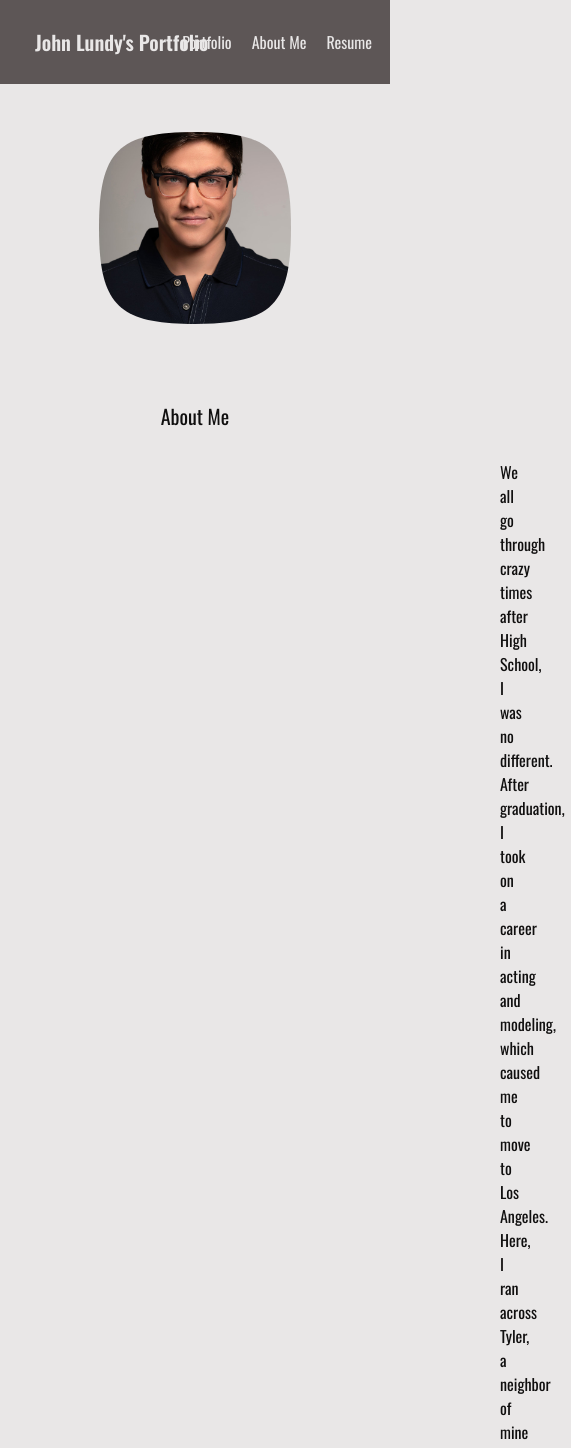
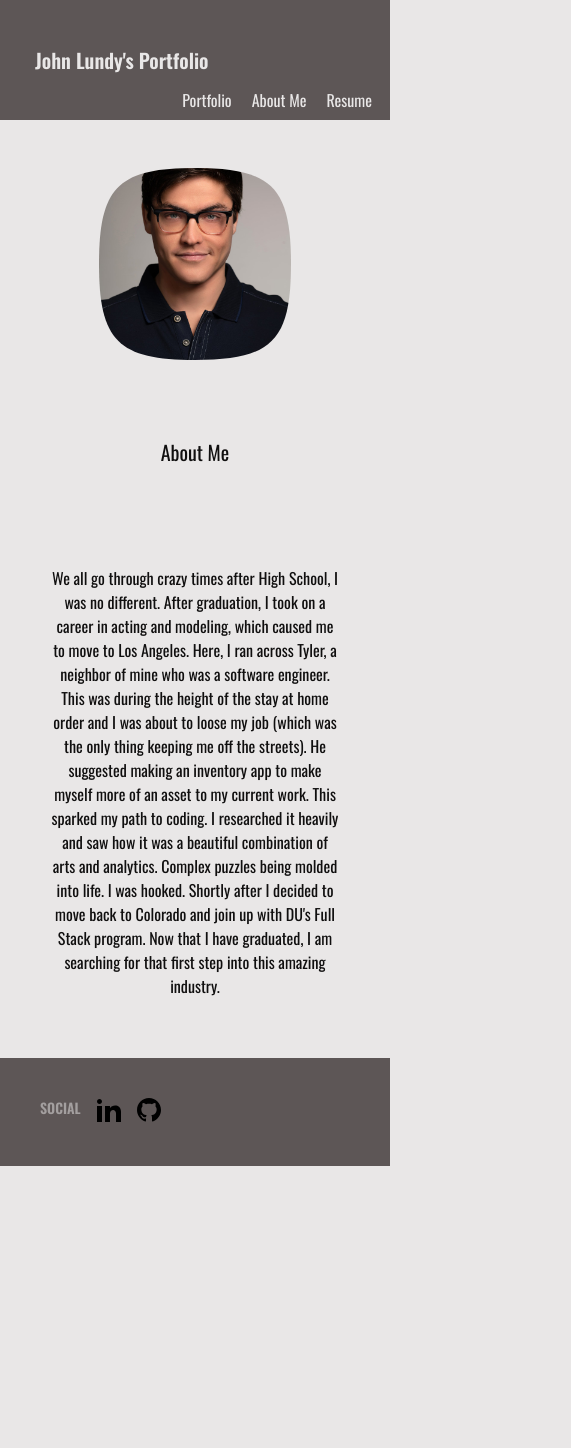
Before and after one commit to johnlundy94/portfolio, a React (Create React App) app: page /about-me in a window 390 px wide. Shown: the top 1448 px of the page, 571 px wide, since content can reach past the window. After the commit the page ends 1166 px from the top, so only its background shows below. Built offline with nearby package versions, Linux system fonts and the light colour scheme.

Commit message:
Updated media queries

```diff
--- a/src/pages/AboutMe/AboutMe.css
+++ b/src/pages/AboutMe/AboutMe.css
@@ -17,3 +17,21 @@
 .progress {
   justify-content: flex-end;
 }
+
+@media (max-width: 1250px) {
+  .about-intro-paragraph {
+    margin-top: 100px;
+    margin-bottom: 60px;
+    margin-right: 200px;
+    margin-left: 200px;
+  }
+}
+
+@media (max-width: 635px) {
+  .about-intro-paragraph {
+    margin-top: 100px;
+    margin-bottom: 60px;
+    margin-right: 50px;
+    margin-left: 50px;
+  }
+}
--- a/src/pages/Home/Home.css
+++ b/src/pages/Home/Home.css
@@ -16,3 +16,21 @@
 .image-description {
   text-align: center;
 }
+
+@media (max-width: 1250px) {
+  .home-intro-paragraph {
+    margin-top: 100px;
+    margin-bottom: 60px;
+    margin-right: 200px;
+    margin-left: 200px;
+  }
+}
+
+@media (max-width: 635px) {
+  .home-intro-paragraph {
+    margin-top: 100px;
+    margin-bottom: 60px;
+    margin-right: 50px;
+    margin-left: 50px;
+  }
+}
--- a/src/pages/NavBar/NavBar.css
+++ b/src/pages/NavBar/NavBar.css
@@ -7,3 +7,10 @@
   margin-left: 10px;
   margin-right: 10px;
 }
+
+@media (max-width: 427px) {
+  .menu-options-container {
+    align-self: flex-end;
+    margin-top: 80px;
+  }
+}
--- a/src/pages/Portfolio/Portfolio.css
+++ b/src/pages/Portfolio/Portfolio.css
@@ -59,3 +59,24 @@
 .btn {
   margin: 10px;
 }
+
+@media (max-width: 707px) {
+  .image {
+    width: 600px;
+    height: 300px;
+  }
+}
+
+@media (max-width: 707px) {
+  .image-overlay {
+    width: 600px;
+    height: 300px;
+  }
+}
+
+@media (max-width: 384px) {
+  .image-overlay {
+    width: 375px;
+    height: 300px;
+  }
+}
```
